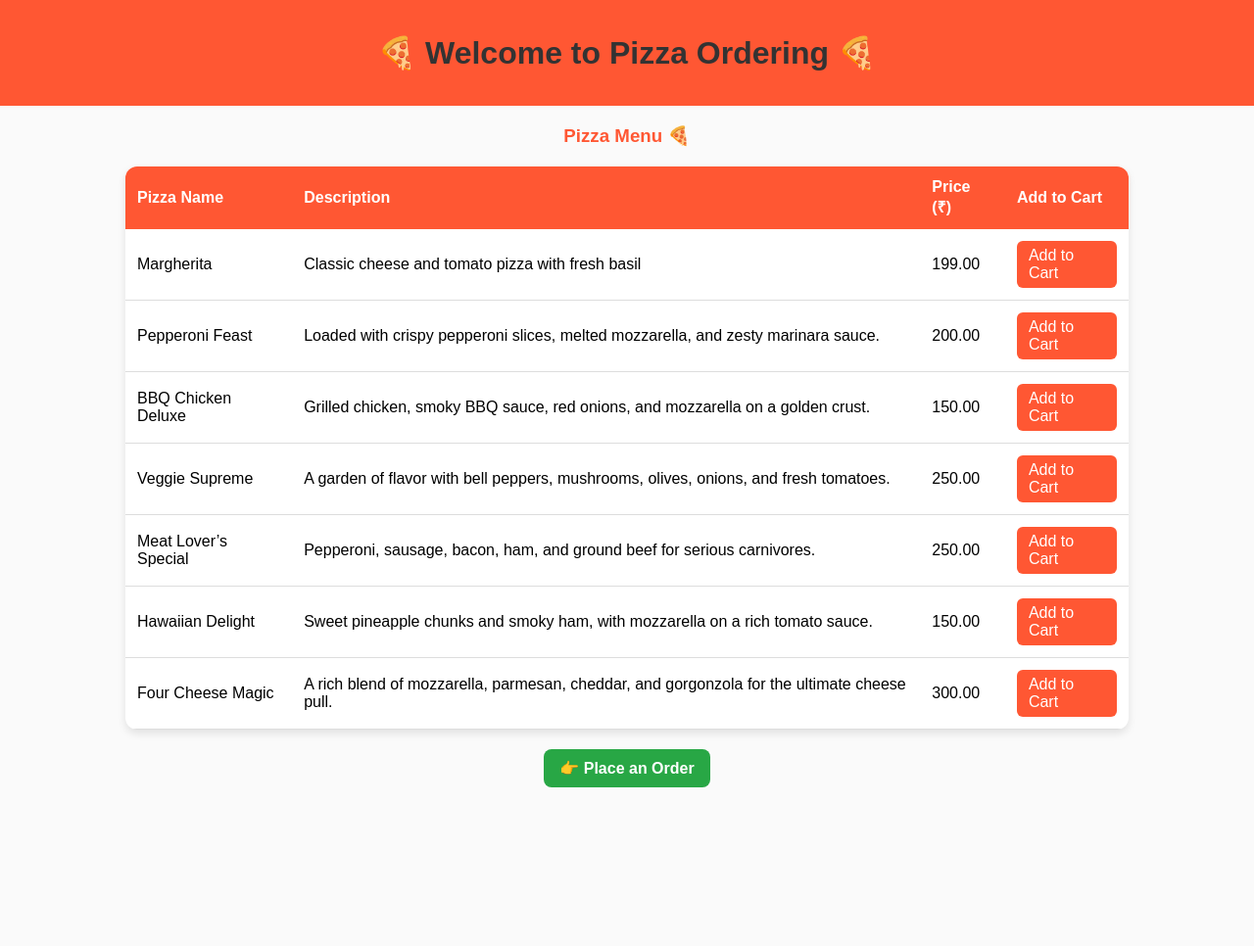
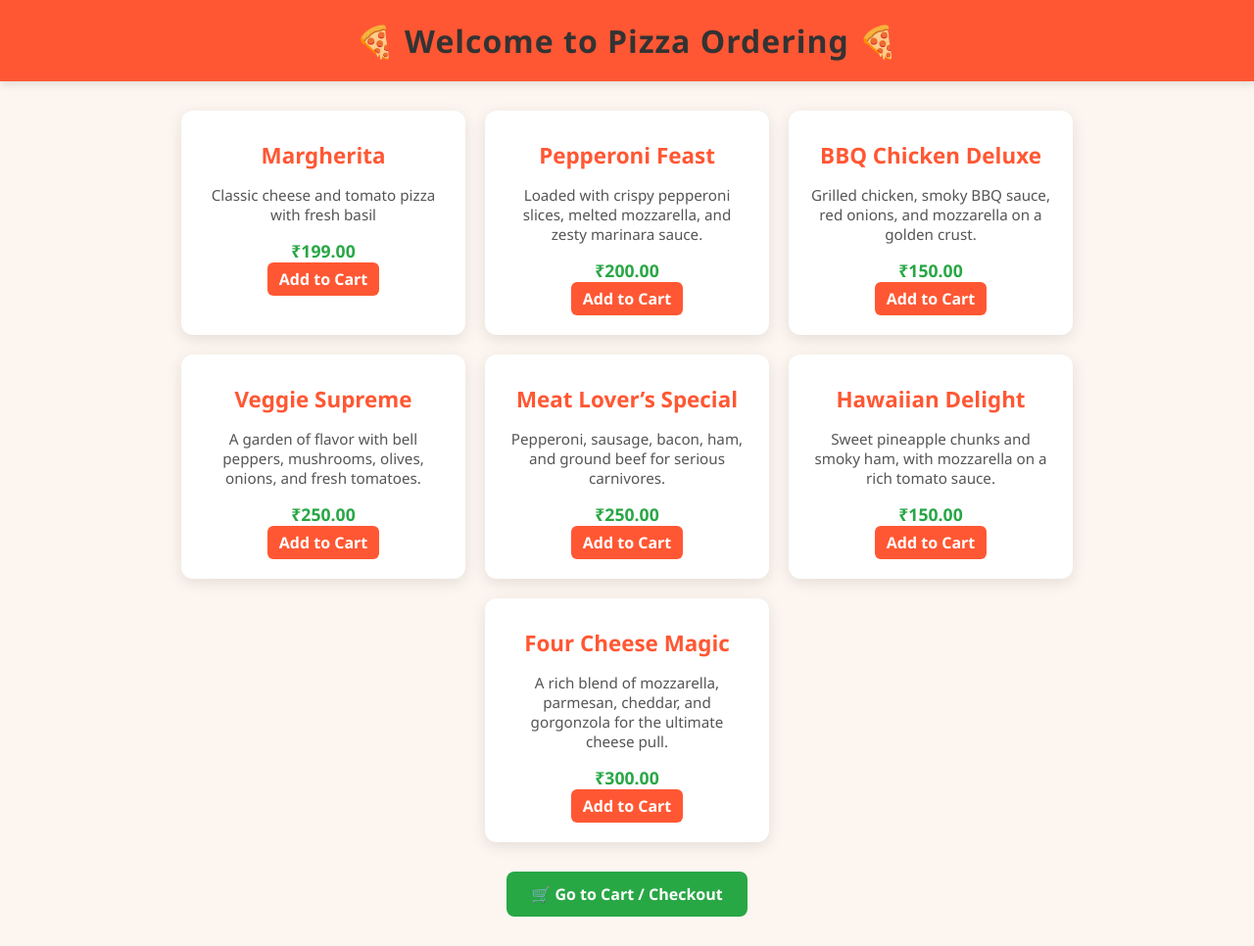
Before and after one commit to spatil73715/pizza-ordering-django, a Django app: page /home/ in a window 1280 px wide. Shown: the whole page at 98% size. Before the commit the page ends 804 px from the top, so only its background shows below. Run offline with Django 5.2, Linux system fonts and the light colour scheme; a user stored in the database is signed in; data comes from the database, SQL or seed files in the repository; both versions use the stored data as it was after the commit.

Commit message:
Updated checkout and pizza menu pages with improved design

```diff
--- a/orders/templates/index.html
+++ b/orders/templates/index.html
@@ -7,8 +7,8 @@
   <link rel="stylesheet" href="{% static 'css/style.css' %}">
   <style>
     body {
-      font-family: Arial, sans-serif;
-      background: #fafafa;
+      font-family: 'Segoe UI', Arial, sans-serif;
+      background: #fdf6f0;
       margin: 0;
       padding: 0;
     }
@@ -16,61 +16,84 @@
     header {
       background: #ff5733;
       color: white;
-      padding: 15px;
+      padding: 20px 0;
+      text-align: center;
+      box-shadow: 0 4px 8px rgba(0,0,0,0.1);
+    }
+
+    header h1 {
+      margin: 0;
+      font-size: 2rem;
+      letter-spacing: 1px;
+    }
+
+    .container {
+      width: 90%;
+      max-width: 1200px;
+      margin: 30px auto;
+      display: flex;
+      flex-wrap: wrap;
+      gap: 20px;
+      justify-content: center;
+    }
+
+    .pizza-card {
+      background: white;
+      border-radius: 12px;
+      padding: 20px;
+      width: 250px;
+      box-shadow: 0 4px 15px rgba(0,0,0,0.1);
+      display: flex;
+      flex-direction: column;
+      align-items: center;
+      transition: transform 0.3s, box-shadow 0.3s;
+    }
+
+    .pizza-card:hover {
+      transform: translateY(-5px);
+      box-shadow: 0 8px 20px rgba(0,0,0,0.2);
+    }
+
+    .pizza-card h2 {
+      margin: 10px 0;
+      color: #ff5733;
+      font-size: 1.4rem;
       text-align: center;
     }
 
-    h3 {
+    .pizza-card p {
+      font-size: 0.95rem;
+      color: #555;
       text-align: center;
-      color: #ff5733;
-      margin: 20px 0;
+      margin: 5px 0 15px 0;
     }
 
-    table {
-      width: 80%;
-      margin: 0 auto 20px auto;
-      border-collapse: collapse;
-      background: white;
-      border-radius: 12px;
-      overflow: hidden;
-      box-shadow: 0 4px 8px rgba(0,0,0,0.1);
+    .pizza-card span.price {
+      font-size: 1.1rem;
+      font-weight: bold;
+      color: #28a745;
     }
 
-    th {
-      background: #ff5733;
-      color: white;
-      padding: 12px;
-      text-align: left;
-    }
-
-    td {
-      padding: 12px;
-      border-bottom: 1px solid #ddd;
-    }
-
-    tr:hover {
-      background: #f9f9f9;
-    }
-
-    a.add-btn {
+    .add-btn {
       display: inline-block;
-      padding: 6px 12px;
+      padding: 10px 20px;
       background: #ff5733;
       color: white;
       text-decoration: none;
       border-radius: 6px;
+      font-weight: bold;
       transition: background 0.3s;
     }
 
-    a.add-btn:hover {
+    .add-btn:hover {
       background: #e64e2c;
     }
 
-    .order-link {
+    .cart-link {
       display: block;
       width: fit-content;
-      margin: 20px auto;
-      padding: 10px 16px;
+      margin: 30px auto;
+      padding: 12px 25px;
       background: #28a745;
       color: white;
       font-weight: bold;
@@ -79,7 +102,7 @@
       transition: background 0.3s;
     }
 
-    .order-link:hover {
+    .cart-link:hover {
       background: #218838;
     }
   </style>
@@ -90,34 +113,20 @@
   <h1>🍕 Welcome to Pizza Ordering 🍕</h1>
 </header>
 
-<h3>Pizza Menu 🍕</h3>
+<div class="container">
+  {% for pizza in pizzas %}
+  <div class="pizza-card">
+    <h2>{{ pizza.name }}</h2>
+    <p>{{ pizza.description }}</p>
+    <span class="price">₹{{ pizza.price }}</span>
+    <a href="{% url 'add_to_cart' pizza.id %}" class="add-btn">Add to Cart</a>
+  </div>
+  {% empty %}
+  <p>No pizzas available right now.</p>
+  {% endfor %}
+</div>
 
-<table>
-  <thead>
-    <tr>
-      <th>Pizza Name</th>
-      <th>Description</th>
-      <th>Price (₹)</th>
-      <th>Add to Cart</th>
-    </tr>
-  </thead>
-  <tbody>
-    {% for pizza in pizzas %}
-    <tr>
-      <td>{{ pizza.name }}</td>
-      <td>{{ pizza.description }}</td>
-      <td>{{ pizza.price }}</td>
-      <td><a href="{% url 'add_to_cart' pizza.id %}" class="add-btn">Add to Cart</a></td>
-    </tr>
-    {% empty %}
-    <tr>
-      <td colspan="4">No pizzas available right now</td>
-    </tr>
-    {% endfor %}
-  </tbody>
-</table>
-
-<a href="{% url 'cart' %}" class="order-link">👉 Place an Order</a>
+<a href="{% url 'cart' %}" class="cart-link">🛒 Go to Cart / Checkout</a>
 
 </body>
 </html>
```
Also changed, not shown: orders/templates/checkout.html (+45 -46 lines), db.sqlite3.
